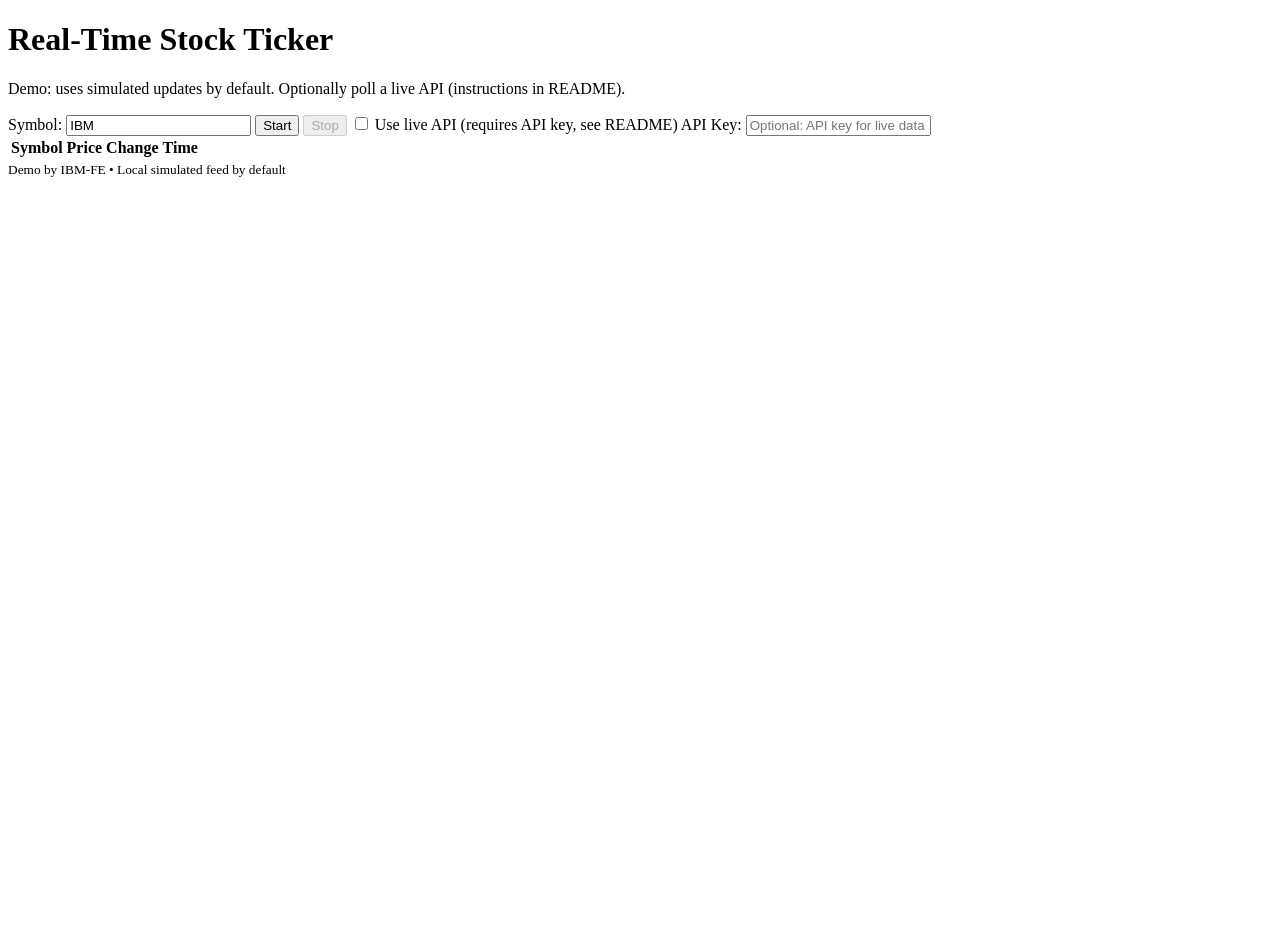
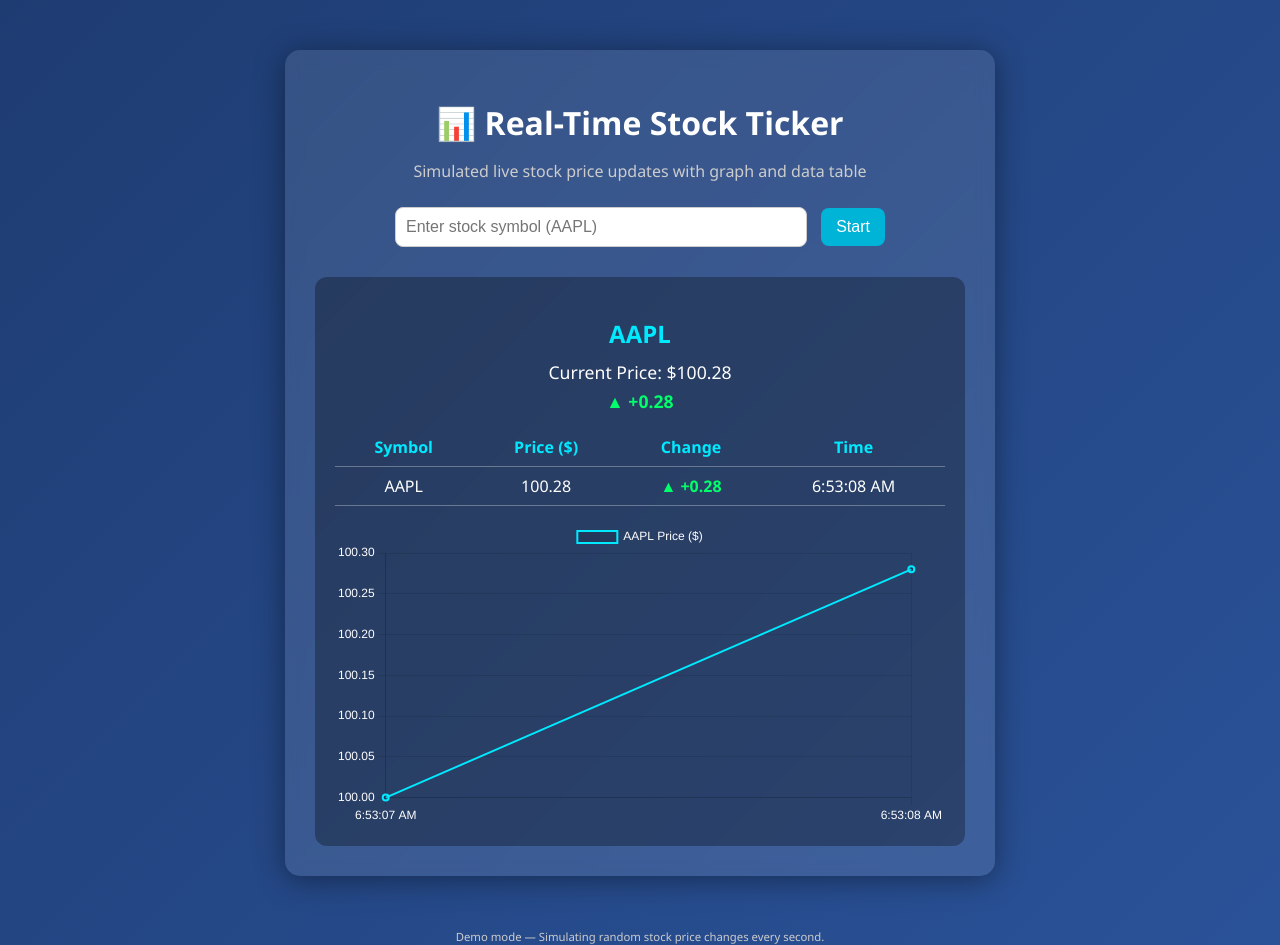
Before and after one commit to selvaharish049-arch/IBM-REAL-TIME-STOCK-TICKER, a plain HTML site: page index.html in a window 1280 px wide. Both pictures are taken after a click on the button "Start". Before the commit the page ends 800 px from the top, so only its background shows below. Drawn offline with nearby package versions, Linux system fonts and the light colour scheme.

Commit message:
Update index.html

```diff
--- a/index.html
+++ b/index.html
@@ -1,70 +1,263 @@
 <!DOCTYPE html>
 <html lang="en">
 <head>
-<meta charset="utf-8" />
-<meta name="viewport" content="width=device-width,initial-scale=1" />
-<title>Real-Time Stock Ticker — IBM-FE</title>
-<link rel="stylesheet" href="style.css" />
+  <meta charset="UTF-8">
+  <meta name="viewport" content="width=device-width, initial-scale=1.0">
+  <title>📈 Real-Time Stock Ticker</title>
+  <script src="https://cdn.jsdelivr.net/npm/chart.js"></script>
+  <style>
+    /* ---------- CSS START ---------- */
+    body {
+      font-family: "Segoe UI", Arial, sans-serif;
+      background: linear-gradient(135deg, #1e3c72, #2a5298);
+      color: #fff;
+      margin: 0;
+      padding: 0;
+      text-align: center;
+    }
+
+    .container {
+      max-width: 650px;
+      margin: 50px auto;
+      background: rgba(255, 255, 255, 0.1);
+      border-radius: 15px;
+      box-shadow: 0 4px 30px rgba(0, 0, 0, 0.4);
+      padding: 30px;
+      backdrop-filter: blur(8px);
+    }
+
+    h1 {
+      margin-bottom: 10px;
+    }
+
+    .sub {
+      color: #ccc;
+      margin-bottom: 25px;
+    }
+
+    .input-box {
+      margin-bottom: 25px;
+    }
+
+    input {
+      padding: 10px;
+      font-size: 1em;
+      width: 60%;
+      border: 1px solid #ccc;
+      border-radius: 8px;
+    }
+
+    button {
+      padding: 10px 15px;
+      margin-left: 10px;
+      font-size: 1em;
+      background-color: #00b4d8;
+      color: white;
+      border: none;
+      border-radius: 8px;
+      cursor: pointer;
+      transition: background 0.3s;
+    }
+
+    button:hover {
+      background-color: #0077b6;
+    }
+
+    .stock-box {
+      margin-top: 30px;
+      background: rgba(0, 0, 0, 0.3);
+      border-radius: 12px;
+      padding: 20px;
+    }
+
+    .stock-box h2 {
+      margin-bottom: 10px;
+      color: #00eaff;
+    }
+
+    .stock-box p {
+      font-size: 1.1em;
+      margin: 5px 0;
+    }
+
+    .change {
+      font-weight: bold;
+    }
+
+    .change.up {
+      color: #00ff6a;
+    }
+
+    .change.down {
+      color: #ff4747;
+    }
+
+    table {
+      width: 100%;
+      border-collapse: collapse;
+      margin-top: 15px;
+      font-size: 1em;
+      color: #fff;
+    }
+
+    th, td {
+      border-bottom: 1px solid rgba(255, 255, 255, 0.3);
+      padding: 8px;
+    }
+
+    th {
+      color: #00eaff;
+    }
+
+    canvas {
+      margin-top: 15px;
+      width: 100%;
+      height: 300px;
+    }
+
+    footer {
+      margin-top: 40px;
+      font-size: 0.85em;
+      color: #ccc;
+    }
+    /* ---------- CSS END ---------- */
+  </style>
 </head>
 <body>
-<main class="app">
-<header class="header">
-<h1>Real-Time Stock Ticker</h1>
-<p class="subtitle">Demo: uses simulated updates by default. Optionally poll a live API (instructions in README).</p>
-</header>
 
+  <div class="container">
+    <h1>📊 Real-Time Stock Ticker</h1>
+    <p class="sub">Simulated live stock price updates with graph and data table</p>
 
-<section class="controls">
-<label>
-Symbol:
-<input id="symbolInput" type="text" value="IBM" maxlength="10" />
-</label>
-<button id="startBtn">Start</button>
-<button id="stopBtn" disabled>Stop</button>
+    <div class="input-box">
+      <input type="text" id="symbolInput" placeholder="Enter stock symbol (AAPL)">
+      <button onclick="startTicker()">Start</button>
+    </div>
 
+    <div class="stock-box" id="stockBox" style="display:none;">
+      <h2 id="symbol">AAPL</h2>
+      <p>Current Price: $<span id="price">100.00</span></p>
+      <p class="change" id="change">+0.00</p>
 
-<label class="live-api">
-<input id="useApi" type="checkbox" /> Use live API (requires API key, see README)
-</label>
+      <!-- Table for extra details -->
+      <table id="dataTable">
+        <thead>
+          <tr>
+            <th>Symbol</th>
+            <th>Price ($)</th>
+            <th>Change</th>
+            <th>Time</th>
+          </tr>
+        </thead>
+        <tbody id="dataBody"></tbody>
+      </table>
 
+      <canvas id="priceChart"></canvas>
+    </div>
+  </div>
 
-<label class="api-key-label">
-API Key:
-<input id="apiKey" type="text" placeholder="Optional: API key for live data" />
-</label>
-</section>
+  <footer>
+    <small>Demo mode — Simulating random stock price changes every second.</small>
+  </footer>
 
+  <script>
+    /* ---------- JS START ---------- */
+    let price = 100;
+    let symbol = "";
+    let chart;
+    let prices = [];
+    let labels = [];
+    let intervalId;
 
-<section class="ticker-wrap">
-<div class="ticker" id="ticker">
-<!-- Entries will be injected here -->
-</div>
-</section>
+    function startTicker() {
+      symbol = document.getElementById("symbolInput").value || "AAPL";
+      document.getElementById("symbol").textContent = symbol.toUpperCase();
+      document.getElementById("stockBox").style.display = "block";
 
+      price = 100;
+      prices = [price];
+      labels = [new Date().toLocaleTimeString()];
 
-<section class="snapshot">
-<table>
-<thead>
-<tr>
-<th>Symbol</th>
-<th>Price</th>
-<th>Change</th>
-<th>Time</th>
-</tr>
-</thead>
-<tbody id="snapshotBody">
-<!-- Single-row snapshot inserted here -->
-</tbody>
-</table>
-</section>
+      if (chart) {
+        chart.destroy();
+      }
 
+      const ctx = document.getElementById("priceChart").getContext("2d");
+      chart = new Chart(ctx, {
+        type: "line",
+        data: {
+          labels: labels,
+          datasets: [{
+            label: `${symbol.toUpperCase()} Price ($)`,
+            data: prices,
+            borderColor: "#00eaff",
+            borderWidth: 2,
+            tension: 0.3,
+            fill: false
+          }]
+        },
+        options: {
+          scales: {
+            x: { ticks: { color: "#fff" } },
+            y: { ticks: { color: "#fff" } }
+          },
+          plugins: {
+            legend: { labels: { color: "#fff" } }
+          }
+        }
+      });
 
-<footer class="footer">
-<small>Demo by IBM-FE • Local simulated feed by default</small>
-</footer>
-</main>
+      if (intervalId) clearInterval(intervalId);
+      intervalId = setInterval(updatePrice, 1000);
+    }
 
+    function updatePrice() {
+      const change = (Math.random() - 0.5) * 2;
+      price = (price + change).toFixed(2);
 
-<script src="app.js"></script>
+      const changeEl = document.getElementById("change");
+      const priceEl = document.getElementById("price");
+      const dataBody = document.getElementById("dataBody");
+      const currentTime = new Date().toLocaleTimeString();
+
+      priceEl.textContent = price;
+
+      // Change text color (up/down)
+      if (change > 0) {
+        changeEl.textContent = "▲ +" + change.toFixed(2);
+        changeEl.className = "change up";
+      } else {
+        changeEl.textContent = "▼ " + change.toFixed(2);
+        changeEl.className = "change down";
+      }
+
+      // Add new row to table
+      const newRow = `
+        <tr>
+          <td>${symbol.toUpperCase()}</td>
+          <td>${price}</td>
+          <td class="${change > 0 ? "change up" : "change down"}">
+            ${change > 0 ? "▲ +" : "▼ "}${Math.abs(change).toFixed(2)}
+          </td>
+          <td>${currentTime}</td>
+        </tr>
+      `;
+      dataBody.innerHTML = newRow + dataBody.innerHTML;
+
+      // Update chart data
+      prices.push(price);
+      labels.push(currentTime);
+
+      if (prices.length > 15) {
+        prices.shift();
+        labels.shift();
+      }
+
+      chart.data.labels = labels;
+      chart.data.datasets[0].data = prices;
+      chart.update();
+    }
+    /* ---------- JS END ---------- */
+  </script>
 </body>
 </html>
```
